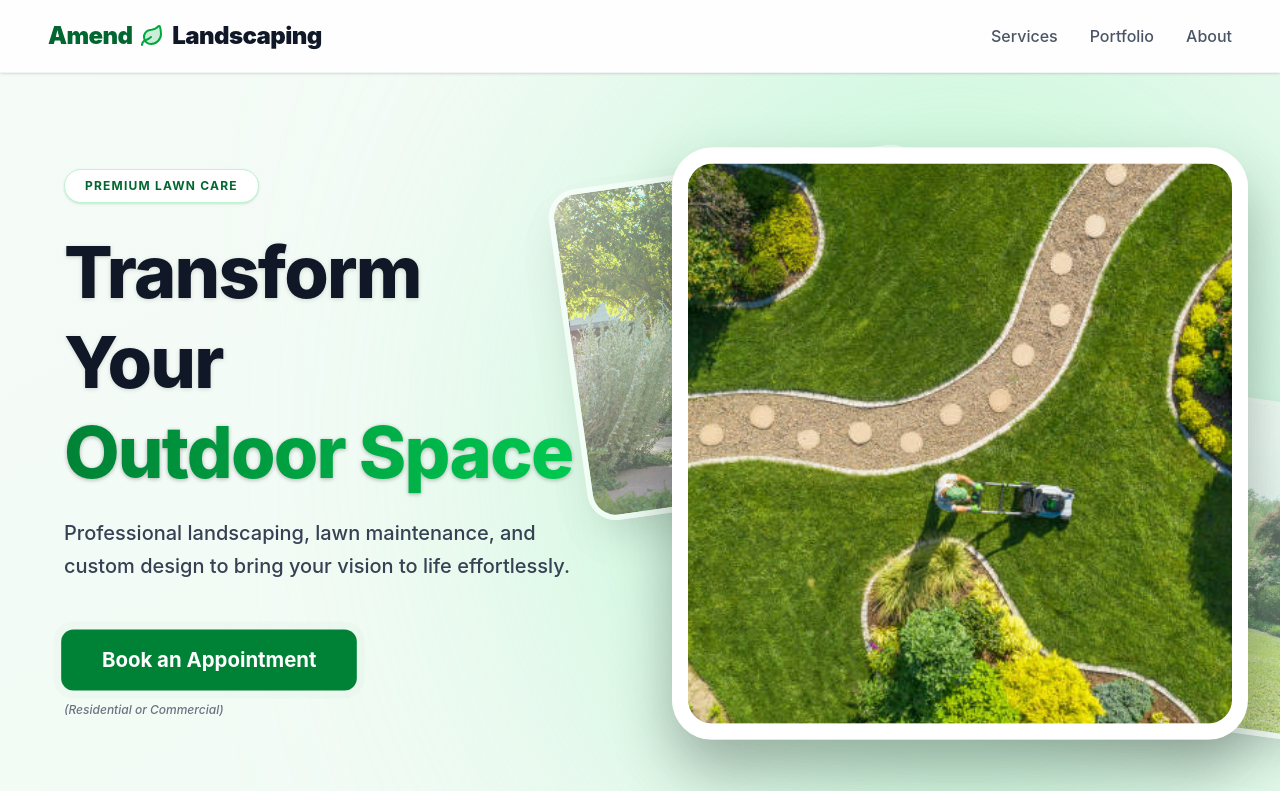
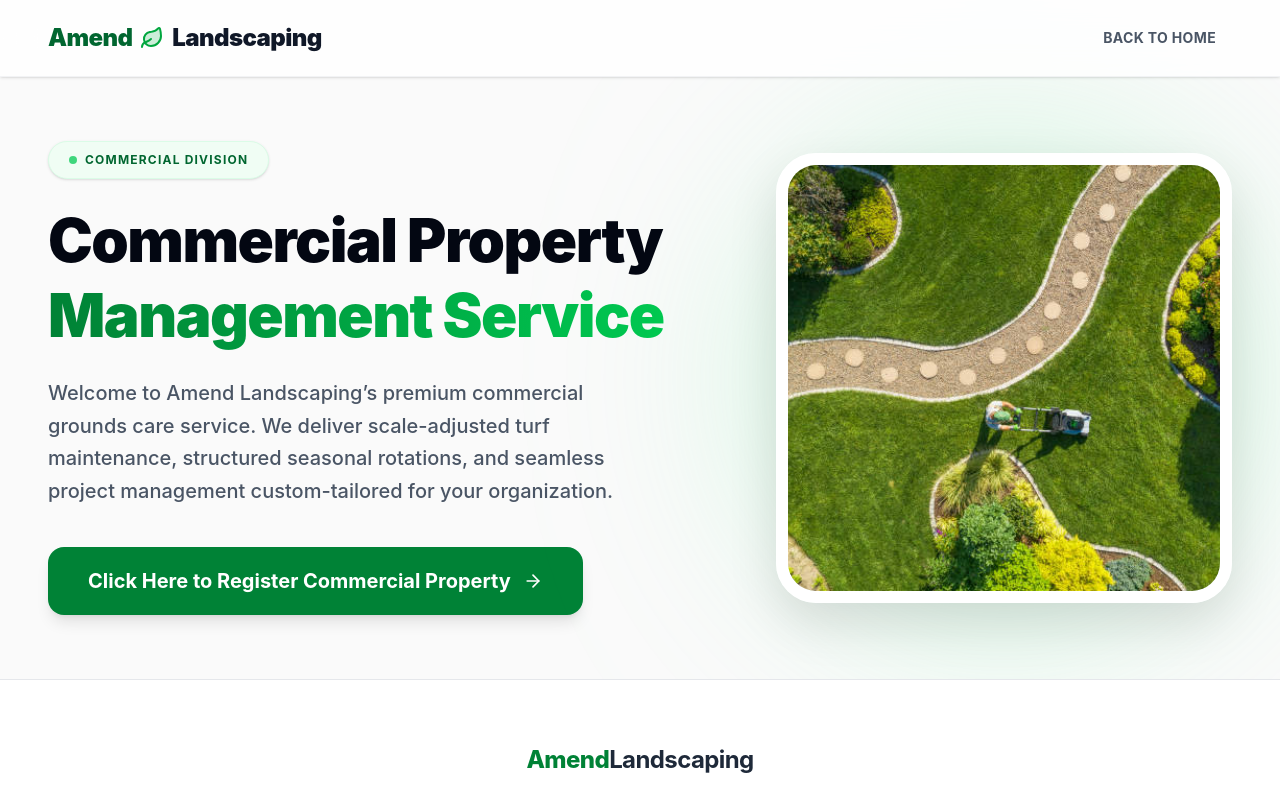
Before and after one commit to GarethNobleLFG/amend-landscaping-web-app, a React app in the folder frontend/: page /commercial in a window 1280 px wide. Before the commit this address led to /. Shown: the top 791 px of the page. Built offline with nearby package versions, Linux system fonts and the light colour scheme; no server answers; the HTML template or start-up script is replaced by a standard one.

Commit message:
fix: merge conflicts

```diff
--- a/frontend/src/App.jsx
+++ b/frontend/src/App.jsx
@@ -3,6 +3,7 @@ import Landing from './pages/landing/Landing';
 import Booking from './pages/booking/Booking';
 import AdminDash from './pages/admin-dashboard/AdminDashboard';
 import AdminLogin from './pages/admin-dashboard/AdminLogin';
+import Commercial from './pages/commercial/Commercial';
 
 function App() {
   return (
@@ -12,6 +13,7 @@ function App() {
         <Route path="/book" element={<Booking />} />
         <Route path="/admin" element={<AdminLogin />} />
         <Route path="/admin-dashboard" element={<AdminDash />} />
+        <Route path="/commercial" element={<Commercial />} />
         <Route path="*" element={<Navigate to="/" replace />} />
       </Routes>
     </Router>
--- a/frontend/src/pages/booking/Booking.jsx
+++ b/frontend/src/pages/booking/Booking.jsx
@@ -29,7 +29,6 @@ export default function Booking() {
     const [currentIndex, setCurrentIndex] = useState(0);
 
     const navigate = useNavigate();
-    const location = useLocation();
 
     // Dynamically retrieve the commercial boolean flag from router state
     const isCommercial = !!location.state?.isCommercial;
--- /dev/null
+++ b/frontend/src/pages/commercial/Commercial.jsx
@@ -0,0 +1,102 @@
+import { motion } from 'framer-motion';
+import { Leaf, ArrowRight } from 'lucide-react';
+import { useNavigate } from 'react-router-dom';
+
+export default function Commercial() {
+  const navigate = useNavigate();
+
+  return (
+    <div className="min-h-screen bg-neutral-50 text-gray-800 font-sans selection:bg-green-200 flex flex-col justify-between">
+
+      {/* --- Navigation Header --- */}
+      <motion.header
+        initial={{ opacity: 0, y: -20 }}
+        animate={{ opacity: 1, y: 0 }}
+        transition={{ duration: 0.5 }}
+        className="w-full px-6 lg:px-12 py-5 bg-white/80 backdrop-blur-xl border-b border-gray-200/50 shadow-sm flex justify-between items-center sticky top-0 z-50 transition-all font-medium"
+      >
+        <div
+          onClick={() => navigate('/')}
+          className="flex items-center gap-2 text-2xl font-black text-green-800 tracking-tight cursor-pointer"
+        >
+          Amend <Leaf className="w-6 h-6 text-green-600 fill-green-600/20" /> <span className="text-gray-900">Landscaping</span>
+        </div>
+        <button
+          onClick={() => navigate('/')}
+          className="text-gray-600 hover:text-green-700 transition-colors font-bold text-sm tracking-wide uppercase px-4 py-2 hover:bg-neutral-100 rounded-lg"
+        >
+          Back To Home
+        </button>
+      </motion.header>
+
+      {/* --- Spanning Split-Layout Service Welcome --- */}
+      <main className="flex-grow w-full max-w-7xl mx-auto px-6 lg:px-12 py-12 lg:py-16 grid grid-cols-1 lg:grid-cols-12 gap-12 lg:gap-16 items-center">
+
+        {/* Left Side: Welcome Content */}
+        <motion.div
+          initial={{ opacity: 0, x: -30 }}
+          animate={{ opacity: 1, x: 0 }}
+          transition={{ duration: 0.7, ease: "easeOut" }}
+          className="lg:col-span-7 flex flex-col items-center lg:items-start text-center lg:text-left"
+        >
+          <div className="inline-flex bg-green-50 text-green-800 px-5 py-2.5 rounded-full text-xs font-bold uppercase tracking-widest mb-6 shadow-sm border border-green-100 items-center gap-2">
+            <span className="w-2 h-2 rounded-full bg-green-500 animate-pulse"></span>
+            Commercial Division
+          </div>
+
+          <h1 className="text-4xl md:text-5xl lg:text-6xl font-black text-gray-950 tracking-tight leading-tight mb-6">
+            Commercial Property <br />
+            <span className="text-transparent bg-clip-text bg-gradient-to-r from-green-700 to-green-500">
+              Management Service
+            </span>
+          </h1>
+
+          <p className="text-lg md:text-xl text-gray-600 mb-10 leading-relaxed font-medium max-w-xl">
+            Welcome to Amend Landscaping’s premium commercial grounds care service. We deliver scale-adjusted turf maintenance, structured seasonal rotations, and seamless project management custom-tailored for your organization.
+          </p>
+
+          <motion.button
+            onClick={() => navigate('/book', { state: { isCommercial: true } })}
+            whileHover={{ scale: 1.03 }}
+            whileTap={{ scale: 0.97 }}
+            className="group bg-green-700 hover:bg-green-600 text-white px-10 py-5 rounded-2xl font-bold text-lg lg:text-xl shadow-lg hover:shadow-green-900/10 transition-all flex items-center justify-center gap-3 w-full sm:w-auto"
+          >
+            Click Here to Register Commercial Property
+            <ArrowRight className="w-5 h-5 group-hover:translate-x-1.5 transition-transform" />
+          </motion.button>
+        </motion.div>
+
+        {/* Right Side: Elegant Spanning Presentation Card */}
+        <motion.div
+          initial={{ opacity: 0, x: 30 }}
+          animate={{ opacity: 1, x: 0 }}
+          transition={{ duration: 0.7, delay: 0.2 }}
+          className="lg:col-span-5 relative w-full h-[380px] md:h-[450px]"
+        >
+          {/* Decorative Back Gradients matching Landing Page Theme */}
+          <div className="absolute top-1/2 left-1/2 -translate-x-1/2 -translate-y-1/2 w-[110%] h-[110%] bg-green-300 rounded-full blur-[100px] opacity-30 mix-blend-multiply pointer-events-none"></div>
+
+          <img
+            src="/sample-imgs/istockphoto-1312760160-612x612.jpg"
+            alt="Pristine Commercial Estate Lawn Care"
+            className="w-full h-full object-cover rounded-[2.5rem] shadow-[0_20px_50px_rgba(0,0,0,0.12)] border-[8px] md:border-[12px] border-white z-10 relative"
+          />
+        </motion.div>
+
+      </main>
+
+      {/* --- Exact Landing Page Replicated Footer --- */}
+      <footer className="bg-white border-t border-gray-200 py-16 text-center relative z-20">
+        <h3 className="text-2xl font-extrabold text-green-700 tracking-tight mb-3">
+          Amend<span className="text-gray-800 font-bold">Landscaping</span>
+        </h3>
+        <p className="mb-8 font-medium text-gray-600">Making neighborhoods beautiful, one yard at a time.</p>
+        <div className="w-16 h-[2px] bg-green-200 mx-auto mb-8 rounded-full"></div>
+        <p className="text-xs text-gray-400 tracking-wider uppercase font-bold">
+          &copy; {new Date().getFullYear()} Amend Landscaping. All rights reserved.
+        </p>
+      </footer>
+
+    </div>
+  );
+}
--- a/frontend/src/pages/landing/Hero.jsx
+++ b/frontend/src/pages/landing/Hero.jsx
@@ -54,8 +54,8 @@ export default function Hero() {
           Professional landscaping, lawn maintenance, and custom design to bring your vision to life effortlessly.
         </p>
 
-        {/* Primary Button + Helpers Block */}
-        <div className="flex flex-col items-center lg:items-start gap-2 w-full mt-4">
+        {/* Matched Width Double-Button Layout */}
+        <div className="flex flex-col items-center lg:items-start gap-4 w-full mt-4">
           <motion.button
             onClick={() => navigate('/book')}
             animate={{
@@ -73,15 +73,19 @@ export default function Hero() {
             }}
             whileHover={{ scale: 1.05 }}
             whileTap={{ scale: 0.95 }}
-            className="bg-green-700 text-white px-10 py-4 rounded-xl font-bold text-xl hover:bg-green-600 transition-all w-full sm:w-auto overflow-visible relative text-center"
+            className="bg-green-700 text-white px-10 py-4 rounded-xl font-bold text-xl hover:bg-green-600 transition-all w-full sm:w-[290px] overflow-visible relative text-center shadow-lg"
           >
             Book an Appointment
           </motion.button>
 
-          {/* Subtext under primary button */}
-          <span className="text-xs text-gray-500 italic mt-1 font-medium select-none">
-            (Residential or Commercial)
-          </span>
+          <motion.button
+            onClick={() => navigate('/commercial')}
+            whileHover={{ scale: 1.03 }}
+            whileTap={{ scale: 0.98 }}
+            className="bg-white border-2 border-gray-100 hover:border-gray-200 text-green-850 hover:text-green-700 px-6 py-2 rounded-xl text-sm font-semibold shadow-sm transition-all w-full sm:w-[290px] text-center"
+          >
+            Commercial Property Service
+          </motion.button>
         </div>
       </motion.div>
 
```
